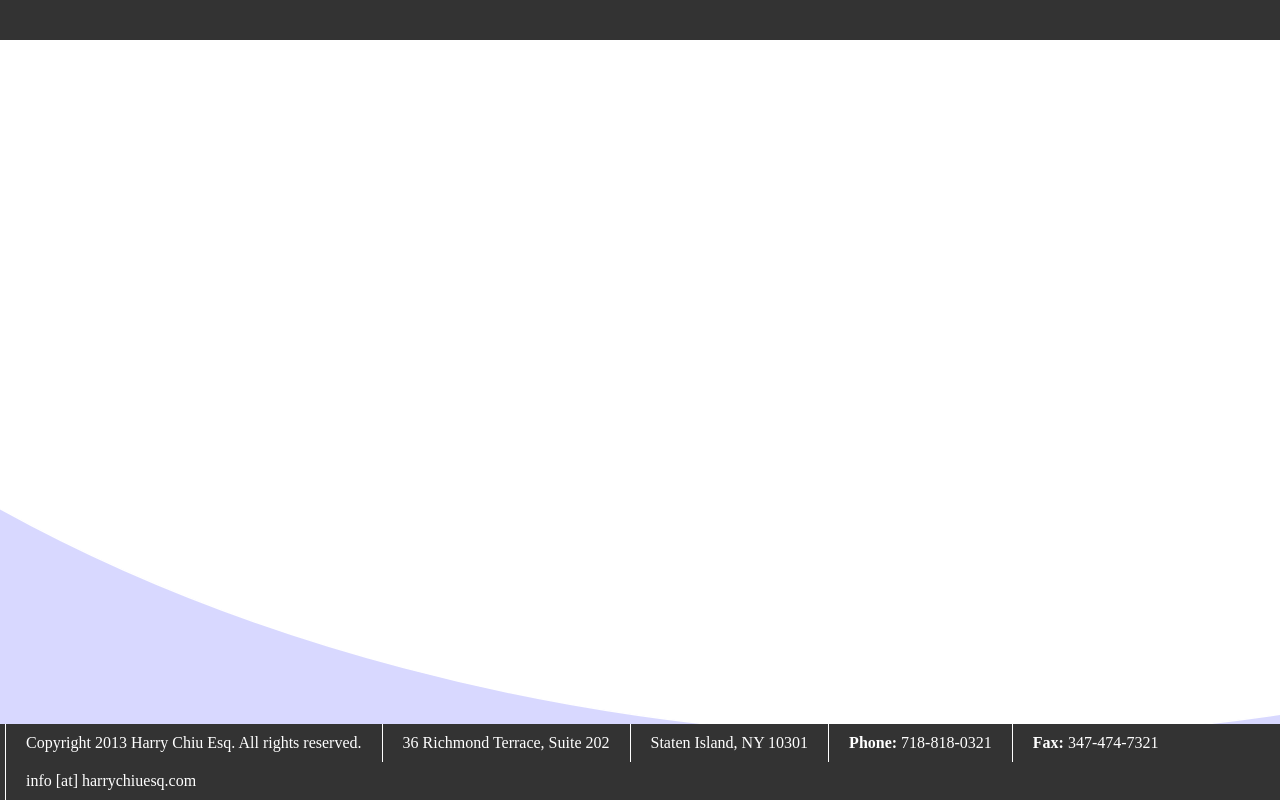
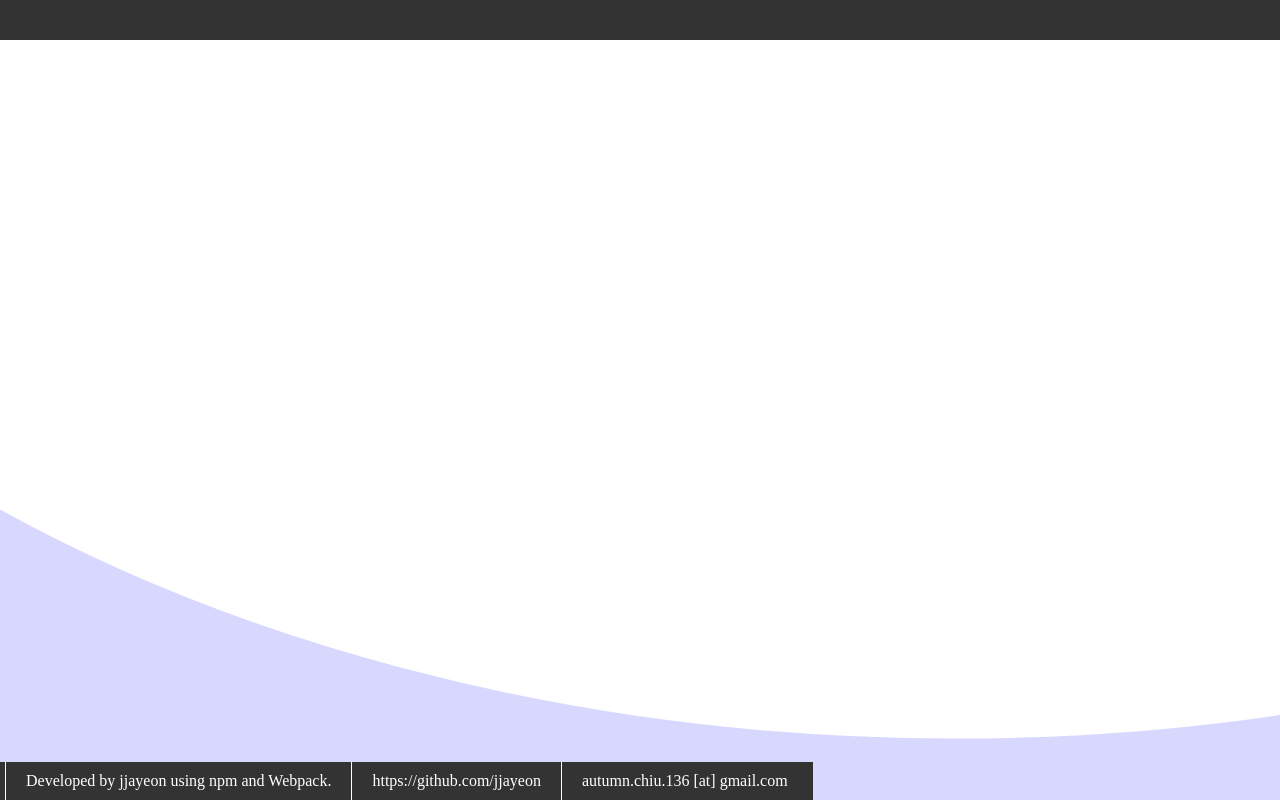
Before and after one commit to jjayeon/static-site-generator, a website built with webpack: page src/template.html in a window 1280 px wide. Built offline with nearby package versions, Linux system fonts and the light colour scheme.

Commit message:
took out info in template

```diff
--- a/src/template.html
+++ b/src/template.html
@@ -15,12 +15,9 @@
 
 
     <ul id="bottom">
-      <li>Copyright 2013 Harry Chiu Esq. All rights reserved.</li>
-      <li>36 Richmond Terrace, Suite 202 </li>
-      <li>Staten Island, NY 10301</li>
-      <li><b>Phone:</b> 718-818-0321</li>
-      <li><b>Fax:</b> 347-474-7321</li>
-      <a href="mailto:info@harrychiuesq.com"><li>info [at] harrychiuesq.com</li></a>
+      <li>Developed by jjayeon using npm and Webpack.</li>
+      <li>https://github.com/jjayeon</li>
+      <li>autumn.chiu.136 [at] gmail.com</li>
     </ul>
   </table>
 </body>
```
